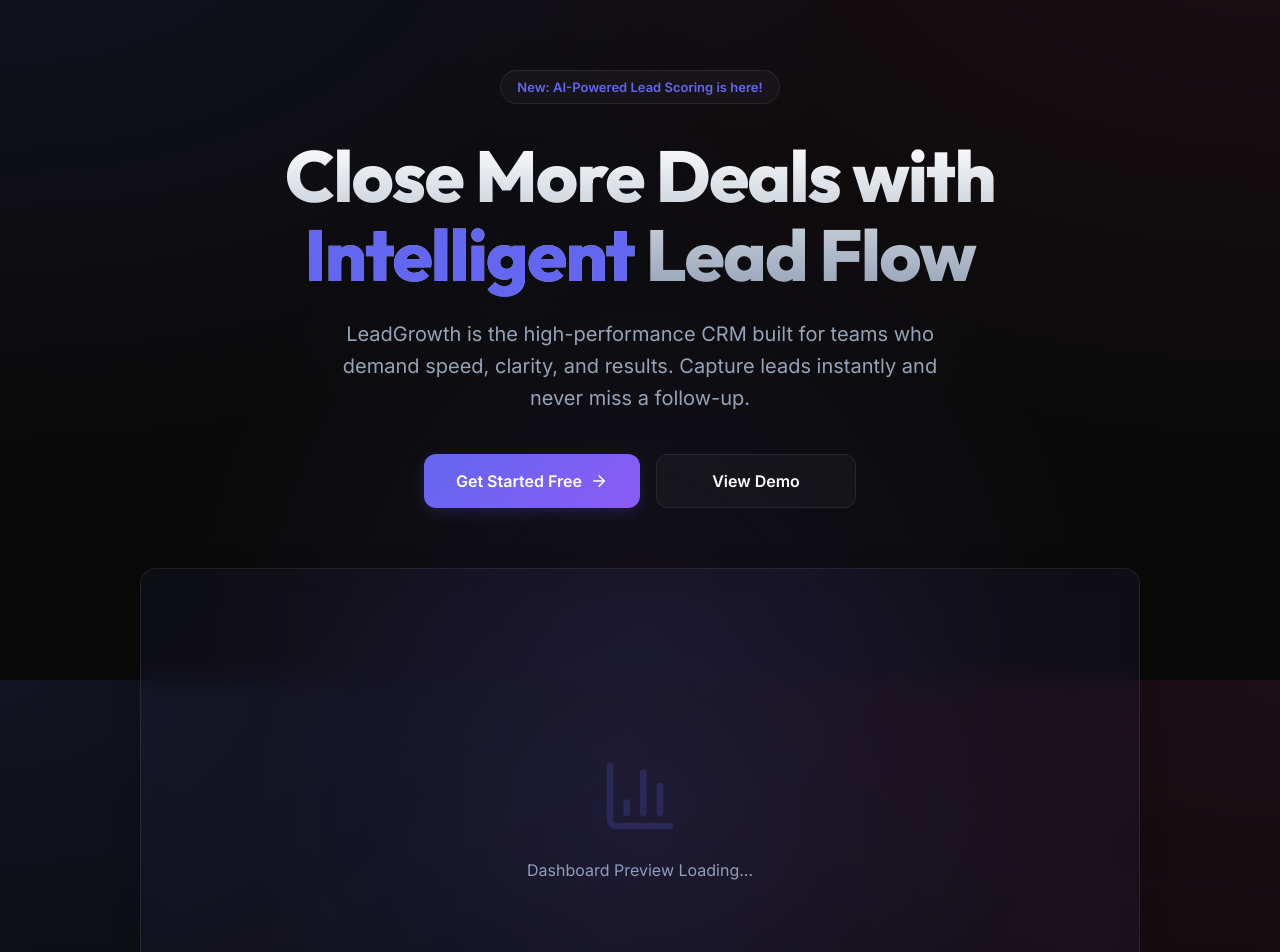
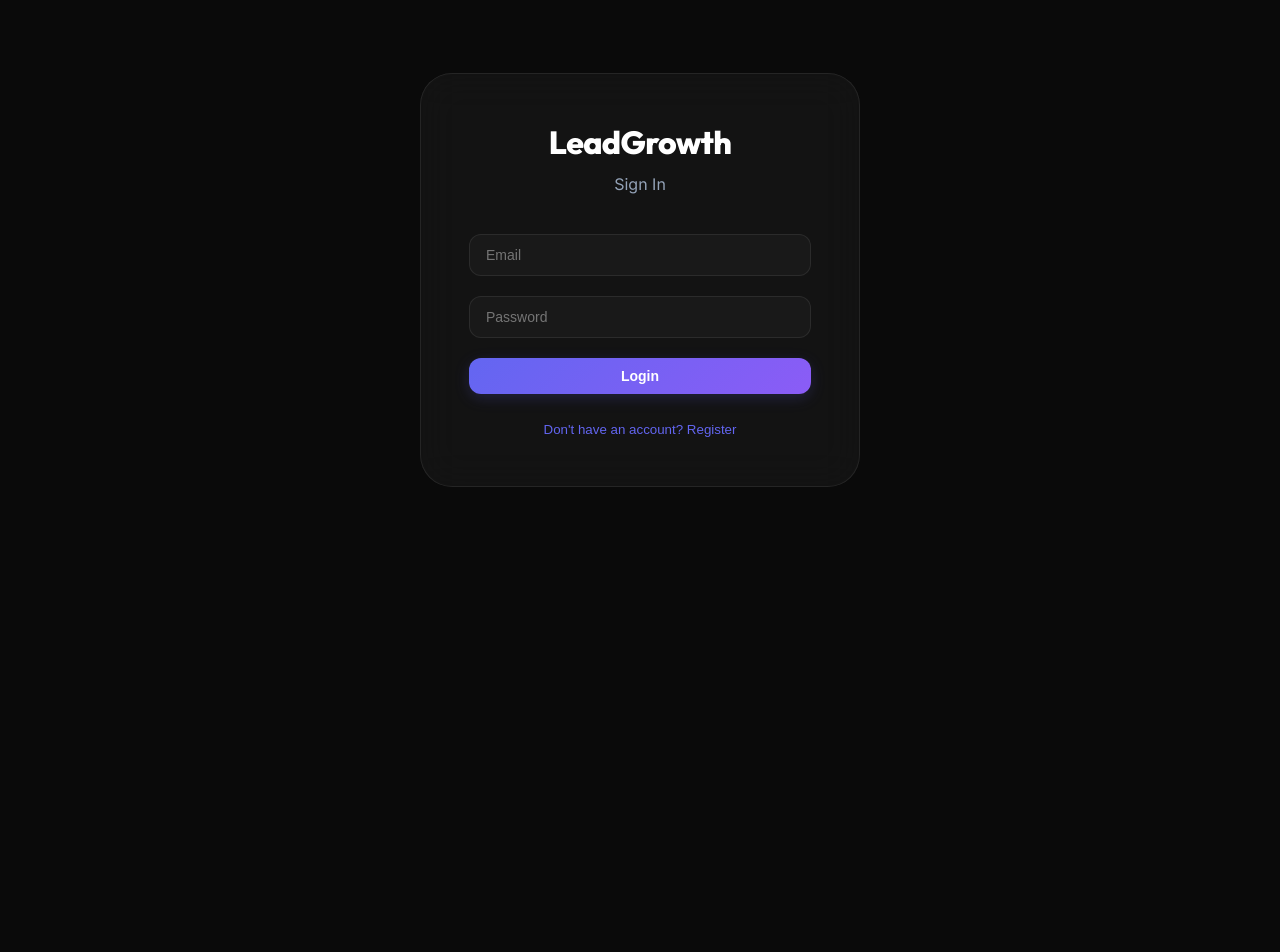
Before and after one commit to vj912004-debug/lms, a Next.js app: page / in a window 1280 px wide. Shown: the part 120-1072 px from the top of the page. After the commit the page ends 800 px from the top, so only its background shows below. Built offline with nearby package versions, Linux system fonts and the light colour scheme.

Commit message:
feat: implement authentication gateway and portal styling

```diff
--- a/app/globals.css
+++ b/app/globals.css
@@ -247,3 +247,32 @@
   background: var(--glass-border);
   color: white;
 }
+
+/* Login Page Styles */
+.login-input:focus {
+  border-color: var(--primary) !important;
+  background: rgba(255,255,255,0.06) !important;
+  box-shadow: 0 0 0 4px rgba(99, 102, 241, 0.1);
+}
+
+.login-btn:hover:not(:disabled) {
+  transform: translateY(-2px);
+  box-shadow: 0 8px 25px rgba(99, 102, 241, 0.3);
+}
+
+.login-btn:active:not(:disabled) {
+  transform: translateY(0);
+}
+
+.spinner {
+  width: 20px;
+  height: 20px;
+  border: 2px solid rgba(255,255,255,0.3);
+  border-top-color: white;
+  border-radius: 50%;
+  animation: spin 0.8s linear infinite;
+}
+
+@keyframes spin {
+  to { transform: rotate(360deg); }
+}
--- a/app/layout.tsx
+++ b/app/layout.tsx
@@ -11,7 +11,7 @@
   children: React.ReactNode;
 }>) {
   const pathname = usePathname();
-  const isLoginPage = pathname === "/login";
+  const isLoginPage = pathname === "/login" || pathname === "/";
 
   return (
     <html lang="en">
--- a/app/page.tsx
+++ b/app/page.tsx
@@ -1,189 +1,99 @@
 "use client";
 
-import { motion } from "framer-motion";
-import Link from "next/link";
-import {
-  Zap,
-  Target,
-  BarChart3,
-  Shield,
-  Users,
-  MousePointer2,
-  ArrowRight
-} from "lucide-react";
+import { useState, useEffect } from "react";
+import { useRouter } from "next/navigation";
+import { BarChart3, Lock, User, ShieldCheck, ChevronRight, Mail } from "lucide-react";
+import { motion, AnimatePresence } from "framer-motion";
+import toast from "react-hot-toast";
 
-export default function Home() {
-  const features = [
-    { icon: <Zap />, title: "Lead Capture", desc: "Automate lead ingestion from Facebook, Google, and your website." },
-    { icon: <Target />, title: "Smart Pipeline", desc: "Manage your sales funnel with a high-fidelity Kanban interface." },
-    { icon: <BarChart3 />, title: "Deep Analytics", desc: "Track conversion rates and ROI with precision dashboards." },
-    { icon: <Users />, title: "Team Sync", desc: "Auto-assign leads to your top-performing sales agents." },
-    { icon: <Shield />, title: "Secure Data", desc: "Enterprise-grade security for your lead database." },
-    { icon: <MousePointer2 />, title: "Automation", desc: "Trigger follow-ups and notifications with custom workflows." },
-  ];
+export default function Page() {
+  const [email, setEmail] = useState("");
+  const [password, setPassword] = useState("");
+  const [name, setName] = useState("");
+  const [isRegister, setIsRegister] = useState(false);
+  const [loading, setLoading] = useState(false);
+  const [isChecking, setIsChecking] = useState(true);
+  const router = useRouter();
+
+  useEffect(() => {
+    const storedUser = localStorage.getItem("user");
+    if (storedUser) {
+      router.push("/dashboard");
+    } else {
+      setIsChecking(false);
+    }
+  }, [router]);
+
+  const handleAuth = async (e: React.FormEvent) => {
+    e.preventDefault();
+    setLoading(true);
+
+    const endpoint = isRegister ? "/api/auth/register" : "/api/auth/login";
+    const body = isRegister ? { name, email, password } : { email, password };
+
+    try {
+      const response = await fetch(endpoint, {
+        method: "POST",
+        headers: { "Content-Type": "application/json" },
+        body: JSON.stringify(body),
+      });
+
+      if (response.ok) {
+        const data = await response.json();
+        if (!isRegister) {
+          localStorage.setItem("user", JSON.stringify(data.user));
+          toast.success("Successfully logged in!");
+          router.push("/dashboard");
+        } else {
+          toast.success("Account created! Please sign in.");
+          setIsRegister(false);
+          setPassword("");
+        }
+      } else {
+        const errorText = await response.text();
+        toast.error(errorText || "Authentication failed");
+      }
+    } catch (error) {
+      console.error("Auth error:", error);
+      toast.error("An error occurred during authentication");
+    } finally {
+      setLoading(false);
+    }
+  };
+
+  if (isChecking) {
+    return (
+      <div style={{ minHeight: '100vh', display: 'flex', alignItems: 'center', justifyContent: 'center', background: '#0a0a0a' }}>
+        <div className="animate-pulse" style={{ color: 'var(--primary)' }}>
+          <BarChart3 size={48} />
+        </div>
+      </div>
+    );
+  }
 
   return (
-    <div className="container" style={{ paddingBottom: '100px' }}>
-      {/* Hero Section */}
-      <section style={{
-        padding: 'clamp(60px, 15vw, 120px) 0 60px',
-        textAlign: 'center',
-        display: 'flex',
-        flexDirection: 'column',
-        alignItems: 'center'
-      }}>
-        <motion.div
-          initial={{ opacity: 0, scale: 0.9 }}
-          animate={{ opacity: 1, scale: 1 }}
-          transition={{ duration: 0.5 }}
-          style={{
-            background: 'var(--glass)',
-            padding: '8px 16px',
-            borderRadius: '20px',
-            border: '1px solid var(--glass-border)',
-            fontSize: '13px',
-            fontWeight: 600,
-            color: 'var(--primary)',
-            marginBottom: '32px'
-          }}
-        >
-          New: AI-Powered Lead Scoring is here!
-        </motion.div>
-
-        <motion.h1
-          initial={{ opacity: 0, y: 20 }}
-          animate={{ opacity: 1, y: 0 }}
-          transition={{ duration: 0.6 }}
-          style={{
-            fontSize: 'clamp(32px, 10vw, 72px)',
-            fontWeight: 800,
-            lineHeight: 1.1,
-            marginBottom: '24px',
-            background: 'linear-gradient(to bottom, #fff, #94a3b8)',
-            WebkitBackgroundClip: 'text',
-            WebkitTextFillColor: 'transparent',
-            maxWidth: '1000px'
-          }}
-        >
-          Close More Deals with <br />
-          <span style={{ color: 'var(--primary)', WebkitTextFillColor: 'initial' }}>Intelligent</span> Lead Flow
-        </motion.h1>
-
-        <motion.p
-          initial={{ opacity: 0, y: 20 }}
-          animate={{ opacity: 1, y: 0 }}
-          transition={{ duration: 0.6, delay: 0.1 }}
-          style={{
-            fontSize: 'clamp(16px, 4vw, 20px)',
-            color: 'var(--text-muted)',
-            maxWidth: '640px',
-            marginBottom: '40px',
-            lineHeight: 1.6
-          }}
-        >
-          LeadGrowth is the high-performance CRM built for teams who demand
-          speed, clarity, and results. Capture leads instantly and never miss a follow-up.
-        </motion.p>
-
-        <motion.div
-          initial={{ opacity: 0, y: 20 }}
-          animate={{ opacity: 1, y: 0 }}
-          transition={{ duration: 0.6, delay: 0.2 }}
-          style={{ display: 'flex', gap: '16px', flexDirection: 'row', flexWrap: 'wrap', justifyContent: 'center' }}
-        >
-          <Link href="/dashboard" className="btn btn-primary" style={{ padding: '16px 32px', fontSize: '16px', minWidth: '200px' }}>
-            Get Started Free <ArrowRight size={18} />
-          </Link>
-          <Link href="/pipeline" className="btn btn-secondary" style={{ padding: '16px 32px', fontSize: '16px', minWidth: '200px' }}>
-            View Demo
-          </Link>
-        </motion.div>
-      </section>
-
-      {/* Visual Preview */}
-      <motion.div
-        initial={{ opacity: 0, y: 40 }}
-        animate={{ opacity: 1, y: 0 }}
-        transition={{ duration: 0.8, delay: 0.4 }}
-        className="glass-card"
-        style={{
-          height: '500px',
-          width: '100%',
-          maxWidth: '1000px',
-          margin: '0 auto 120px',
-          overflow: 'hidden',
-          background: 'linear-gradient(135deg, rgba(99, 102, 241, 0.05), rgba(139, 92, 246, 0.05))',
-          display: 'flex',
-          alignItems: 'center',
-          justifyContent: 'center',
-          border: '1px solid var(--glass-border)',
-          position: 'relative'
-        }}
-      >
-        <div style={{ padding: '40px', textAlign: 'center' }}>
-          <BarChart3 size={80} color="var(--primary)" opacity={0.2} />
-          <p style={{ color: 'var(--text-muted)', marginTop: '20px' }}>Dashboard Preview Loading...</p>
+    <div style={{ minHeight: '100vh', display: 'flex', alignItems: 'center', justifyContent: 'center', background: '#0a0a0a', color: 'white', position: 'relative', overflow: 'hidden' }}>
+      <div style={{ width: '100%', maxWidth: '440px', padding: '48px', background: 'rgba(23, 23, 23, 0.7)', borderRadius: '32px', border: '1px solid rgba(255, 255, 255, 0.08)', backdropFilter: 'blur(20px)', zIndex: 1, margin: '20px' }}>
+        <div style={{ textAlign: 'center', marginBottom: '40px' }}>
+          <h1 style={{ fontSize: '32px', fontWeight: 800, marginBottom: '12px' }}>LeadGrowth</h1>
+          <p style={{ color: 'var(--text-muted)' }}>{isRegister ? "Create Account" : "Sign In"}</p>
         </div>
-        {/* Glow effect */}
-        <div style={{
-          position: 'absolute',
-          width: '100%',
-          height: '100%',
-          background: 'radial-gradient(circle at 50% 50%, rgba(99, 102, 241, 0.1), transparent 70%)',
-          pointerEvents: 'none'
-        }}></div>
-      </motion.div>
-
-      {/* Features Grid */}
-      <section style={{ padding: '60px 0' }}>
-        <div style={{ textAlign: 'center', marginBottom: '40px' }}>
-          <h2 style={{ fontSize: 'clamp(28px, 5vw, 40px)', fontWeight: 800, marginBottom: '16px' }}>Everything you need to grow</h2>
-          <p style={{ color: 'var(--text-muted)', fontSize: '16px' }}>Powerful features designed to optimize your entire sales cycle.</p>
+        <form onSubmit={handleAuth} style={{ display: 'flex', flexDirection: 'column', gap: '20px' }}>
+          {isRegister && (
+            <input type="text" placeholder="Full Name" value={name} onChange={(e) => setName(e.target.value)} className="input" required />
+          )}
+          <input type="email" placeholder="Email" value={email} onChange={(e) => setEmail(e.target.value)} className="input" required />
+          <input type="password" placeholder="Password" value={password} onChange={(e) => setPassword(e.target.value)} className="input" required />
+          <button type="submit" disabled={loading} className="btn btn-primary" style={{ width: '100%' }}>
+            {loading ? "Processing..." : (isRegister ? "Register" : "Login")}
+          </button>
+        </form>
+        <div style={{ textAlign: 'center', marginTop: '24px' }}>
+          <button onClick={() => setIsRegister(!isRegister)} style={{ background: 'none', border: 'none', color: 'var(--primary)', cursor: 'pointer' }}>
+            {isRegister ? "Already have an account? Sign In" : "Don't have an account? Register"}
+          </button>
         </div>
-        <div style={{
-          display: 'grid',
-          gridTemplateColumns: 'repeat(auto-fit, minmax(min(100%, 320px), 1fr))',
-          gap: '20px'
-        }}>
-          {features.map((feature, idx) => (
-            <motion.div
-              key={idx}
-              initial={{ opacity: 0, y: 20 }}
-              whileInView={{ opacity: 1, y: 0 }}
-              viewport={{ once: true }}
-              transition={{ duration: 0.5, delay: idx * 0.1 }}
-              className="glass-card"
-              style={{ padding: '32px' }}
-            >
-              <div style={{
-                width: '48px',
-                height: '48px',
-                background: 'rgba(99, 102, 241, 0.1)',
-                borderRadius: '12px',
-                display: 'flex',
-                alignItems: 'center',
-                justifyContent: 'center',
-                color: 'var(--primary)',
-                marginBottom: '20px'
-              }}>
-                {feature.icon}
-              </div>
-              <h3 style={{ fontSize: '20px', marginBottom: '12px', fontWeight: 700 }}>{feature.title}</h3>
-              <p style={{ color: 'var(--text-muted)', lineHeight: 1.6, fontSize: '14px' }}>{feature.desc}</p>
-            </motion.div>
-          ))}
-        </div>
-      </section>
-
-      {/* Social Proof / Trusted By */}
-      <section style={{ padding: '60px 0', textAlign: 'center' }}>
-        <p style={{ color: 'var(--text-muted)', textTransform: 'uppercase', letterSpacing: '2px', fontSize: '12px', fontWeight: 700, marginBottom: '32px' }}>Trusted by innovative teams worldwide</p>
-        <div style={{ display: 'flex', justifyContent: 'center', gap: '32px', opacity: 0.5, flexWrap: 'wrap' }}>
-          {['TECHCORP', 'LOGIX', 'FINPLUS', 'INNOVATE', 'CLOUDSCALE'].map((logo) => (
-            <span key={logo} style={{ fontSize: '16px', fontWeight: 800, letterSpacing: '1px' }}>{logo}</span>
-          ))}
-        </div>
-      </section>
+      </div>
     </div>
   );
 }
```
Also changed, not shown: app/login/page.tsx (+2 -153 lines).
